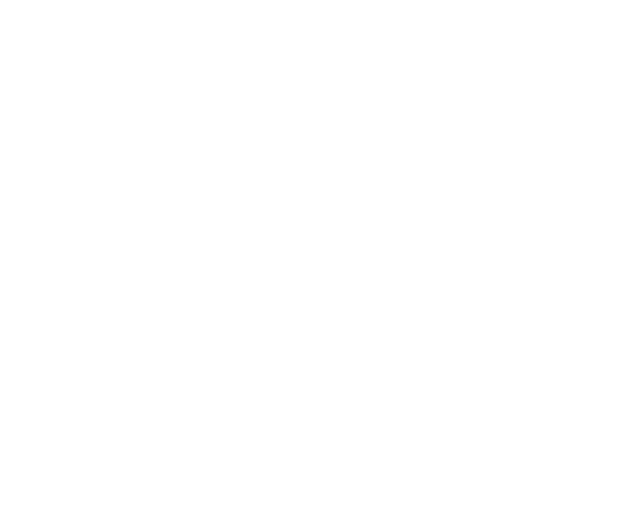
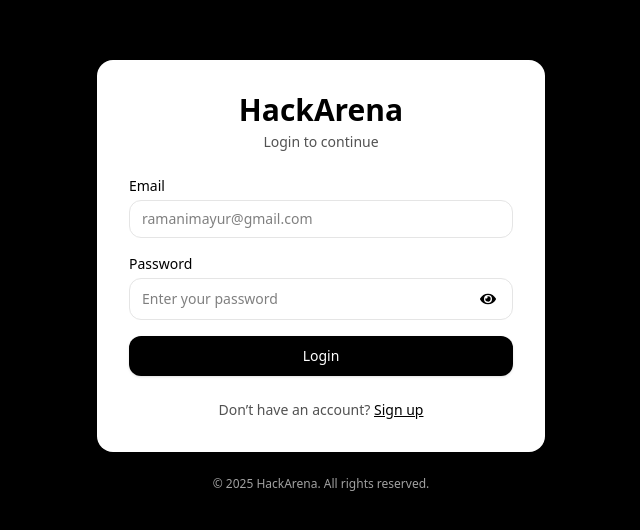
Before and after one commit to mayurramani07/HackArena, a React (Vite) app in the folder Frontend/: page /login in a window 1280 px wide. Before the commit this address had no page. Shown: the part 124-654 px from the top of the page, without its empty margins (319-959 px from the left). Built offline with nearby package versions, Linux system fonts and the light colour scheme.

Commit message:
Added Login Page

```diff
--- a/Frontend/src/App.jsx
+++ b/Frontend/src/App.jsx
@@ -2,6 +2,7 @@
 import LandingPage from "./pages/LandingPage";
 import ContestPage from "./pages/ContestPage";
 import HackathonPage from "./pages/HackathonPage";
+import Login from "./pages/LoginPage";
 
 function App() {
   return (
@@ -9,7 +10,8 @@
       <Routes>
         <Route path="/" element={<LandingPage />} />
         <Route path="/contests" element={<ContestPage />}/>
-         <Route path="/hackathons" element={<HackathonPage/>} />
+        <Route path="/hackathons" element={<HackathonPage/>} />
+        <Route path="/login" element={<Login/>} />
       </Routes>
     </Router>
   );
--- a/Frontend/src/components/Navbar.jsx
+++ b/Frontend/src/components/Navbar.jsx
@@ -1,13 +1,14 @@
 import React from "react";
+import {Link} from "react-router-dom"
 
 const Navbar = () => {
   return (
     <nav className="fixed top-0 left-0 w-full flex justify-between items-center px-10 py-4 z-50 bg-black">
       <div className="text-2xl font-bold text-white cursor-pointer">HackArena</div>
       <div className="flex gap-6">
-        <a href="#login"className="text-sm text-white font-medium uppercase tracking-tight hover:text-gray-400 transition-all">Login</a>
-        <a href="#logout" className="text-sm text-white font-medium uppercase tracking-tight hover:text-gray-400 transition-all">Logout</a>
-        <a href="#more" className="text-sm text-white font-medium uppercase tracking-tight hover:text-gray-400 transition-all">Explore More</a>
+         <Link to="/login"className="text-sm text-white font-medium uppercase tracking-tight hover:text-gray-400 transition-all">Login</Link>
+         <Link to="/logout" className="text-sm text-white font-medium uppercase tracking-tight hover:text-gray-400 transition-all">Logout</Link>
+         <Link to="/more" className="text-sm text-white font-medium uppercase tracking-tight hover:text-gray-400 transition-all">Explore More</Link>
       </div>
     </nav>
   );
--- /dev/null
+++ b/Frontend/src/pages/LoginPage.jsx
@@ -0,0 +1,122 @@
+import React, { useState } from "react";
+import { FaEye, FaEyeSlash } from "react-icons/fa";
+import axios from "axios";
+
+const Login = () => {
+  const [email, setEmail] = useState("");
+  const [password, setPassword] = useState("");
+  const [showPassword, setShowPassword] = useState(false);
+  const [loading, setLoading] = useState(false);
+  const [errorMessage, setErrorMessage] = useState("");
+
+  const onSubmit = async (e) => {
+    e.preventDefault();
+    setErrorMessage("");
+
+    if (!email || !password) {
+      setErrorMessage("Please enter both email and password.");
+      return;
+    }
+
+    try {
+      setLoading(true);
+      const res = await axios.post("http://localhost:7000/api/auth/login", {
+        email,
+        password,
+      });
+
+      if (res.data && res.data.token) {
+        localStorage.setItem("token", res.data.token);
+        window.location.href = "/dashboard";
+      } else {
+        setErrorMessage("Unexpected response from server.");
+      }
+    } catch (err) {
+      setErrorMessage(err.response?.data?.message || "Login failed. Please try again.");
+    } finally {
+      setLoading(false);
+    }
+  };
+
+  return (
+    <div className="min-h-screen w-full bg-black text-white grid place-items-center p-4">
+      <div className="w-full max-w-md">
+        <div className="bg-white text-black rounded-2xl shadow-xl p-6 sm:p-8">
+          <div className="mb-6 text-center">
+            <h1 className="text-2xl sm:text-3xl font-bold">HackArena</h1>
+            <p className="text-sm text-neutral-600 mt-1">Login to continue</p>
+          </div>
+
+          {errorMessage && (
+            <div className="mb-4 text-sm text-red-600 bg-red-100 p-2 rounded-lg">
+              {errorMessage}
+            </div>
+          )}
+
+          <form onSubmit={onSubmit} className="space-y-4">
+            <label className="block">
+              <span className="mb-1 block text-sm font-medium">Email</span>
+              <div className="flex items-center gap-2 rounded-xl border border-neutral-200 bg-white px-3 py-2 focus-within:ring-2 focus-within:ring-black/80">
+                <input
+                  type="email"
+                  className="w-full bg-transparent outline-none text-sm"
+                  placeholder="ramanimayur@gmail.com"
+                  value={email}
+                  onChange={(e) => setEmail(e.target.value)}
+                  autoComplete="email"/>
+              </div>
+            </label>
+
+            <label className="block">
+              <span className="mb-1 block text-sm font-medium">Password</span>
+              <div className="flex items-center gap-2 rounded-xl border border-neutral-200 bg-white px-3 py-2 focus-within:ring-2 focus-within:ring-black/80">
+                <input
+                  type={showPassword ? "text" : "password"}
+                  className="w-full bg-transparent outline-none text-sm"
+                  placeholder="Enter your password"
+                  value={password}
+                  onChange={(e) => setPassword(e.target.value)}
+                  autoComplete="current-password"/>
+                <button
+                  type="button"
+                  onClick={() => setShowPassword((s) => !s)}
+                  className="p-1 rounded-lg hover:bg-neutral-100"
+                  aria-label={showPassword ? "Hide password" : "Show password"}>
+                  {showPassword ? <FaEyeSlash className="h-4 w-4" /> : <FaEye className="h-4 w-4" />}
+                </button>
+              </div>
+            </label>
+
+            {/* <div className="flex items-center justify-between text-sm">
+              <label className="flex items-center gap-2">
+                <input type="checkbox" className="h-4 w-4 rounded border-neutral-300" />
+                <span>Remember me</span>
+              </label>
+              <a href="#" className="text-black/70 hover:text-black underline">
+                Forgot password?
+              </a>
+            </div> */}
+
+            <button
+              type="submit"
+              disabled={loading}
+              className="w-full rounded-xl bg-black text-white py-2.5 text-sm font-medium shadow hover:opacity-90 active:opacity-80 disabled:opacity-60 disabled:cursor-not-allowed">
+              {loading ? "Signing in…" : "Login"}
+            </button>
+          </form>
+
+          <div className="mt-6 text-center text-sm text-neutral-600">
+            Don’t have an account?{" "}
+            <a href="#" className="text-black underline">Sign up</a>
+          </div>
+        </div>
+
+        <p className="mt-6 text-center text-xs text-neutral-400">
+          © {new Date().getFullYear()} HackArena. All rights reserved.
+        </p>
+      </div>
+    </div>
+  );
+};
+
+export default Login;
```
Also changed, not shown: 2 other files (tests, documents, lock files or other folders).
